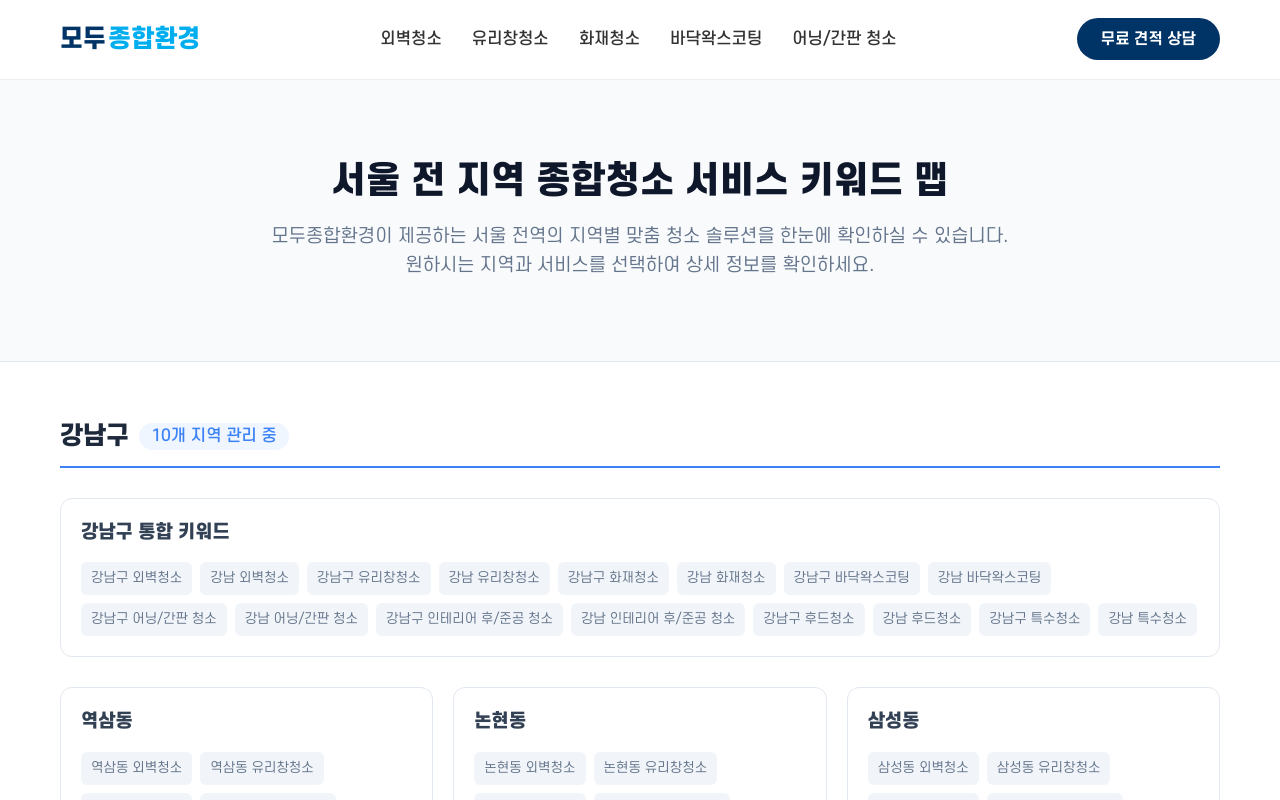
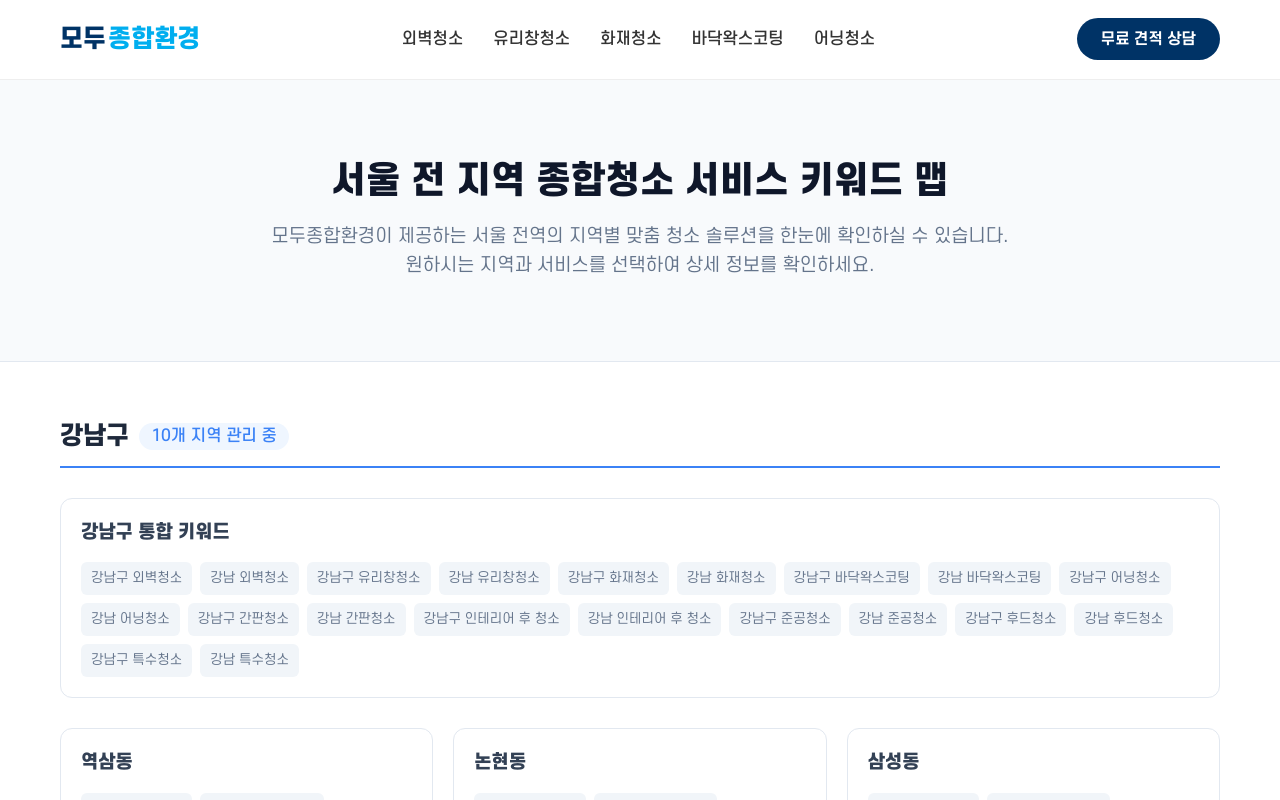
Before and after one commit to wogus5695-ctrl/modu-allclean, a Next.js app: page /sitemap-seoul in a window 1280 px wide. Shown: the top 800 px of the page. Built offline with nearby package versions, Linux system fonts and the light colour scheme.

Commit message:
SEO: Split grouped services into individual keywords (Awning, Signboard, Interior Post, Completion)

```diff
--- a/src/data/services.ts
+++ b/src/data/services.ts
@@ -155,66 +155,124 @@ export const services: CleaningService[] = [
     imageUrl: '/images/services/floor-wax.jpg',
   },
   {
-    id: 'awning-sign',
-    serviceNameKo: '어닝/간판 청소',
-    serviceSlug: 'awning-signboard-cleaning',
-    shortDescription: '매장의 얼굴인 어닝과 간판의 오염을 동시에 해결',
-    mainDescription: '외부 노출로 인해 쉽게 더러워지는 어닝의 곰팡이와 간판의 미세먼지를 전용 약품으로 세척하여 매장의 가독성과 첫인상을 완벽하게 회복합니다.',
+    id: 'awning',
+    serviceNameKo: '어닝청소',
+    serviceSlug: 'awning-cleaning',
+    shortDescription: '매장의 얼굴인 어닝의 곰팡이와 오염 완벽 제거',
+    mainDescription: '외부 노출로 인해 쉽게 더러워지는 어닝의 곰팡이와 찌든 때를 전용 약품으로 세척하여 매장의 첫인상을 완벽하게 회복합니다.',
     neededSituations: [
       '어닝에 검은 곰팡이나 이끼가 핀 경우',
-      '간판 글자가 먼지로 인해 어둡게 보일 때',
-      '매장 오픈 전 외부 시설물의 일괄 세척이 필요할 때',
-      '비 온 뒤 간판 아래로 검은 물줄기 자국이 생길 때'
+      '장기적인 방치로 어닝 색상이 변색되었을 때',
+      '매장 오픈 전 어닝의 일괄 세척이 필요할 때',
+      '비 온 뒤 어닝 아래로 검은 물줄기 자국이 생길 때'
     ],
-    workingMethod: '원단 손상을 최소화하는 약품 살포 후 브러시 수작업과 고압 세척을 병행합니다. 간판은 재질에 맞춰 정밀 세척하며, 고층의 경우 장비를 활용해 안전하게 시공합니다.',
+    workingMethod: '원단 손상을 최소화하는 전용 약품 살포 후 브러시 수작업과 고압 세척을 병행합니다. 재질에 따른 맞춤 세정으로 오염만 쏙 제거합니다.',
     preCheckItems: [
-      '어닝 및 간판 작동/고정 상태 확인',
+      '어닝 작동 및 고정 상태 확인',
       '하부 집기 및 보행자 통제 공간 확보',
       '전기 시설물 물 유입 방지 보양',
-      '스카이 차량 진입로 확인'
+      '장비(스카이차 등) 진입로 확인'
     ],
-    targetBuildings: ['카페/음식점', '일반 상가 매장', '프랜차이즈 점포', '주유소/전시장'],
-    commonProblems: ['검은 곰팡이', '거미줄/벌레', '매연 자국', '가시성 저하'],
-    process: ['상담 및 진단', '전기 안전 점검', '약품 살포 및 정밀 세척', '물기 제거 및 광택', '마감 검수'],
+    targetBuildings: ['카페/음식점', '일반 상가 매장', '프랜차이즈 점포', '테라스 매장'],
+    commonProblems: ['검은 곰팡이', '거미줄/벌레', '매연 자국', '변색'],
+    process: ['상담 및 진단', '전기 안전 점검', '약품 살포 및 정밀 세척', '물기 제거 및 건조', '마감 검수'],
     faq: [
       { question: '곰팡이가 완전히 지워지나요?', answer: '전용 약품 시공으로 훨씬 밝아진 효과를 드립니다. 다만 원단 깊숙이 침투한 경우 100% 제거가 어려울 수 있어 현장 진단 후 안내해 드립니다.' },
-      { question: '전기 쇼트 위험은 없나요?', answer: '전원을 차단하고 작업하며, 전기 소자에 물이 닿지 않도록 철저한 보양과 노하우를 가지고 시공합니다.' },
-      { question: '스카이 차량 비용이 포함되나요?', answer: '높은 곳에 위치한 경우 장비 비용이 별도로 추가되며, 견적 시 상세히 안내해 드립니다.' }
+      { question: '원단이 찢어지지는 않나요?', answer: '고압수 압력을 원단 상태에 맞춰 조절하며, 숙련된 기술자가 수작업을 병행하여 안전하게 시공합니다.' }
     ],
     priority: 5,
     indexStatus: 'index',
-    imageUrl: '/images/services/awning-sign.jpg',
+    imageUrl: '/images/services/awning.jpg',
   },
   {
-    id: 'interior-completion',
-    serviceNameKo: '인테리어 후/준공 청소',
-    serviceSlug: 'interior-post-construction-cleaning',
-    shortDescription: '공사 분진과 시멘트 가루를 완벽 제거하여 즉시 입주 가능하도록 마감',
-    mainDescription: '건축 공사나 리모델링 후 발생하는 막대한 분진, 시멘트 가루, 미세 먼지를 완벽하게 제거하여 쾌적하고 안심할 수 있는 실내 환경을 조성합니다.',
+    id: 'signboard',
+    serviceNameKo: '간판청소',
+    serviceSlug: 'signboard-cleaning',
+    shortDescription: '매장 가독성을 높여주는 간판 정밀 세척 서비스',
+    mainDescription: '대기 미세먼지와 매연으로 어두워진 간판을 정밀 세척하여 브랜드의 가독성을 높이고 깨끗한 이미지를 전달합니다.',
     neededSituations: [
-      '건물 신축 후 공사 먼지와 잔해물이 가득할 때',
-      '리모델링 공사 후 미세한 톱밥 가루와 먼지가 심할 때',
-      '페인트나 실리콘 냄새로 즉시 입주가 어려울 때',
-      '수납장 안쪽까지 침투한 미세 분진 제거가 필요할 때'
+      '간판 글자가 먼지로 인해 어둡게 보일 때',
+      '간판 표면에 거미줄이나 먼지가 고착된 경우',
+      '매장 리뉴얼 후 간판 세척이 필요할 때',
+      '조명 간판 내부에 벌레 사체 등이 비칠 때'
     ],
-    workingMethod: '산업용 고성능 청소기로 분진을 흡입하고, 벽면부터 천장, 바닥까지 정밀 닦기를 진행합니다. 서랍 등 가구는 분리 세척하며 시멘트 및 실리콘 자국 제거를 병행합니다.',
+    workingMethod: '간판 재질(플렉스, 채널, 아크릴 등)에 맞춰 전용 세정제를 사용하며, 틈새 사이의 먼지까지 꼼꼼하게 제거합니다.',
     preCheckItems: [
-      '공사 잔여 쓰레기 처리 범위 확인',
-      '수납 가구 내부 청소 범위 확정',
+      '간판 전기 배선 상태 확인',
+      '보행자 통제 및 안전 가이드 설치',
+      '전기 소자 물 유입 방지 보양',
+      '작업 높이에 따른 장비 투입 여부'
+    ],
+    targetBuildings: ['일반 상가', '프랜차이즈', '주유소', '병원/학원'],
+    commonProblems: ['먼지/매연', '거미줄/벌레', '비 자국', '가시성 저하'],
+    process: ['상담 및 접수', '안전 점검', '정밀 세척', '광택 및 마감', '마감 검수'],
+    faq: [
+      { question: '전기 쇼트 위험은 없나요?', answer: '전원을 차단하고 작업하며, 전기 소자에 물이 닿지 않도록 철저한 보양과 노하우를 가지고 시공합니다.' },
+      { question: '높은 곳에 있는 간판도 가능한가요?', answer: '네, 스카이 차량 등 전문 장비를 투입하여 안전하게 시공이 가능합니다.' }
+    ],
+    priority: 5,
+    indexStatus: 'index',
+    imageUrl: '/images/services/signboard.jpg',
+  },
+  {
+    id: 'interior-post',
+    serviceNameKo: '인테리어 후 청소',
+    serviceSlug: 'interior-post-cleaning',
+    shortDescription: '리모델링 후 발생하는 막대한 분진과 먼지 완벽 제거',
+    mainDescription: '인테리어 공사 후 집안 곳곳에 남은 톱밥 가루, 미세 먼지, 페인트 자국 등을 제거하여 쾌적한 실내 환경을 만듭니다.',
+    neededSituations: [
+      '리모델링 공사 후 미세한 톱밥 가루가 심할 때',
+      '수납장 안쪽까지 침투한 미세 분진 제거가 필요할 때',
+      '공사 후 실리콘이나 페인트 자국이 남았을 때',
+      '새집 냄새와 공사 먼지로 입주가 꺼려질 때'
+    ],
+    workingMethod: '산업용 진공청소기로 분진을 1차 흡입하고, 벽면부터 천장, 바닥까지 다회에 걸친 정밀 닦기를 진행합니다.',
+    preCheckItems: [
+      '가구 수납장 내부 청소 여부',
+      '공사 잔여물 처리 범위',
       '전기 및 수도 정상 공급 상태',
-      '후속 공정(이사 등) 일정 확인'
+      '이사 일정 등 후속 공정 확인'
     ],
-    targetBuildings: ['신축 아파트/빌라', '리모델링 상가/오피스', '관공서/병원', '백화점 매장'],
-    commonProblems: ['시멘트 가루/분진', '톱밥 먼지', '실리콘/스티커 자국', '새집 냄새'],
-    process: ['상담 및 현장 진단', '공사 쓰레기 반출', '고압 진공 분진 흡입', '정밀 세척 및 자국 제거', '항균 탈취 소독', '마감 검수'],
+    targetBuildings: ['리모델링 아파트', '상가/오피스', '학원/병원', '백화점 매장'],
+    commonProblems: ['톱밥 먼지', '실리콘 자국', '공사 분진', '페인트 흔적'],
+    process: ['상담 및 진단', '분진 흡입', '정밀 세척', '항균 소독', '마감 검수'],
     faq: [
-      { question: '수납장 안쪽도 닦아주나요?', answer: '네, 모든 서랍과 선반을 분리하여 보이지 않는 안쪽의 미세한 공사 분진까지 완벽하게 제거합니다.' },
-      { question: '시멘트 자국이나 실리콘도 지워지나요?', answer: '전용 제거제를 사용하여 타일이나 유리에 묻은 오염을 손상 없이 깔끔하게 정리해 드립니다.' },
-      { question: '작업 후 바로 짐을 넣어도 되나요?', answer: '정밀 세척과 건조, 소독이 완료된 상태이므로 작업 직후 바로 입주 및 정리가 가능합니다.' }
+      { question: '수납장 내부도 닦아주나요?', answer: '네, 모든 선반과 서랍을 분리하여 안쪽 깊숙한 곳의 먼지까지 완벽하게 제거합니다.' },
+      { question: '새집 냄새도 제거되나요?', answer: '기본 청소 후 요청 시 피톤치드 시공 등을 통해 냄새 완화를 도와드립니다.' }
     ],
     priority: 6,
     indexStatus: 'index',
-    imageUrl: '/images/services/interior-completion.jpg',
+    imageUrl: '/images/services/interior-post.jpg',
+  },
+  {
+    id: 'completion',
+    serviceNameKo: '준공청소',
+    serviceSlug: 'construction-completion-cleaning',
+    shortDescription: '신축 건물 완공 후 즉시 입주가 가능하도록 정밀 클리닝',
+    mainDescription: '건축 공사 후 발생하는 시멘트 가루, 보양지, 잔해물 등을 완벽하게 제거하여 준공 검사 및 입주를 준비합니다.',
+    neededSituations: [
+      '건물 신축 후 공사 먼지와 잔해물이 가득할 때',
+      '준공 검사 전 건물의 청결 상태 확보가 필요할 때',
+      '창틀이나 바닥에 시멘트/실리콘 자국이 심할 때',
+      '대규모 건물의 체계적인 준공 클리닝이 필요할 때'
+    ],
+    workingMethod: '전문 인력을 투입하여 구역별 분업 시스템을 통해 대규모 현장의 오염을 신속하고 정확하게 제거합니다.',
+    preCheckItems: [
+      '대형 폐기물 처리 유무',
+      '엘리베이터 보양 상태',
+      '수전 및 분전반 위치',
+      '준공 검사 및 입주 일정'
+    ],
+    targetBuildings: ['신축 아파트/빌라', '신축 빌딩', '공장/관공서', '대형 매장'],
+    commonProblems: ['시멘트 가루', '보양지 자국', '공사 잔해', '실리콘 오염'],
+    process: ['현장 실사', '인력 및 장비 투입', '정밀 클리닝', '현장 보고', '마감 검수'],
+    faq: [
+      { question: '시멘트 자국이 지워지나요?', answer: '네, 전용 세정제를 사용하여 타일이나 유리에 묻은 시멘트 오염을 깔끔하게 제거합니다.' },
+      { question: '대단지 아파트도 가능한가요?', answer: '네, 대규모 전문 인력과 장비를 보유하고 있어 대단지 현장도 충분히 수행 가능합니다.' }
+    ],
+    priority: 6,
+    indexStatus: 'index',
+    imageUrl: '/images/services/completion.jpg',
   },
   {
     id: 'hood',
```
